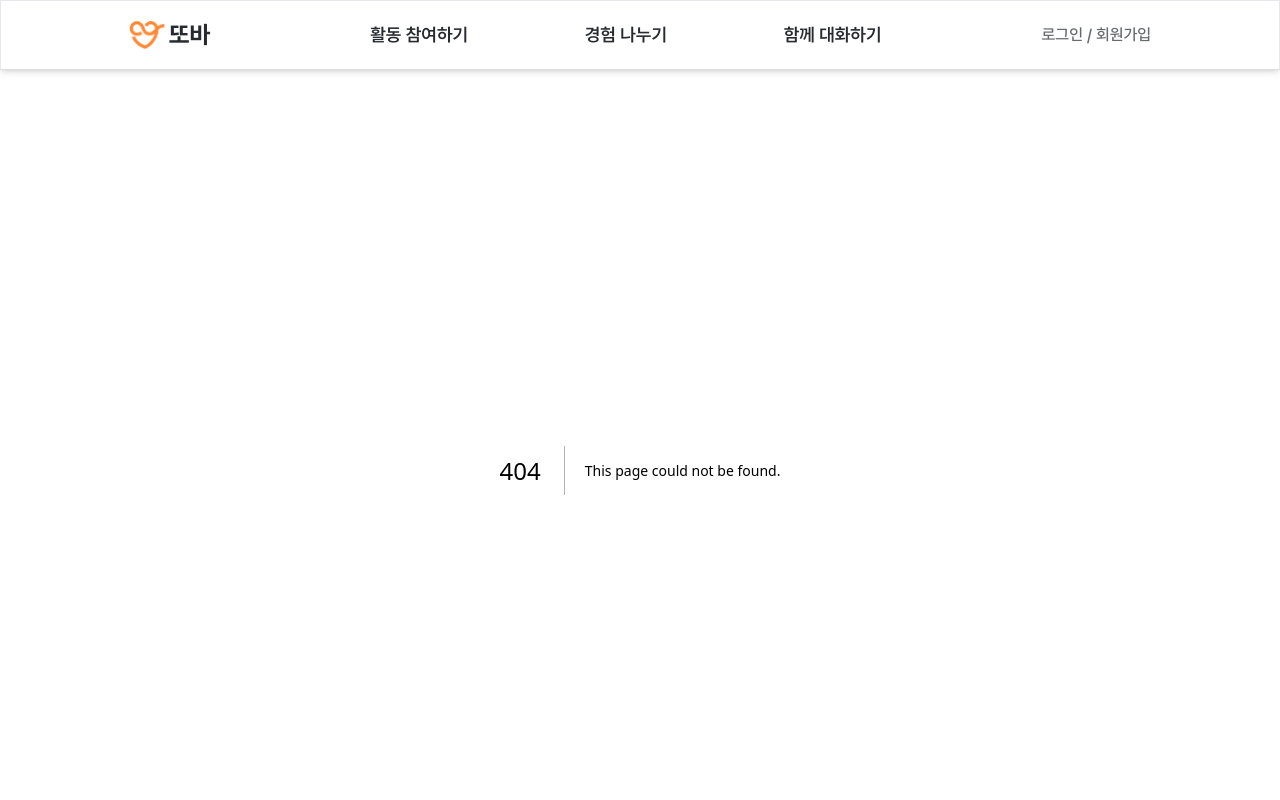
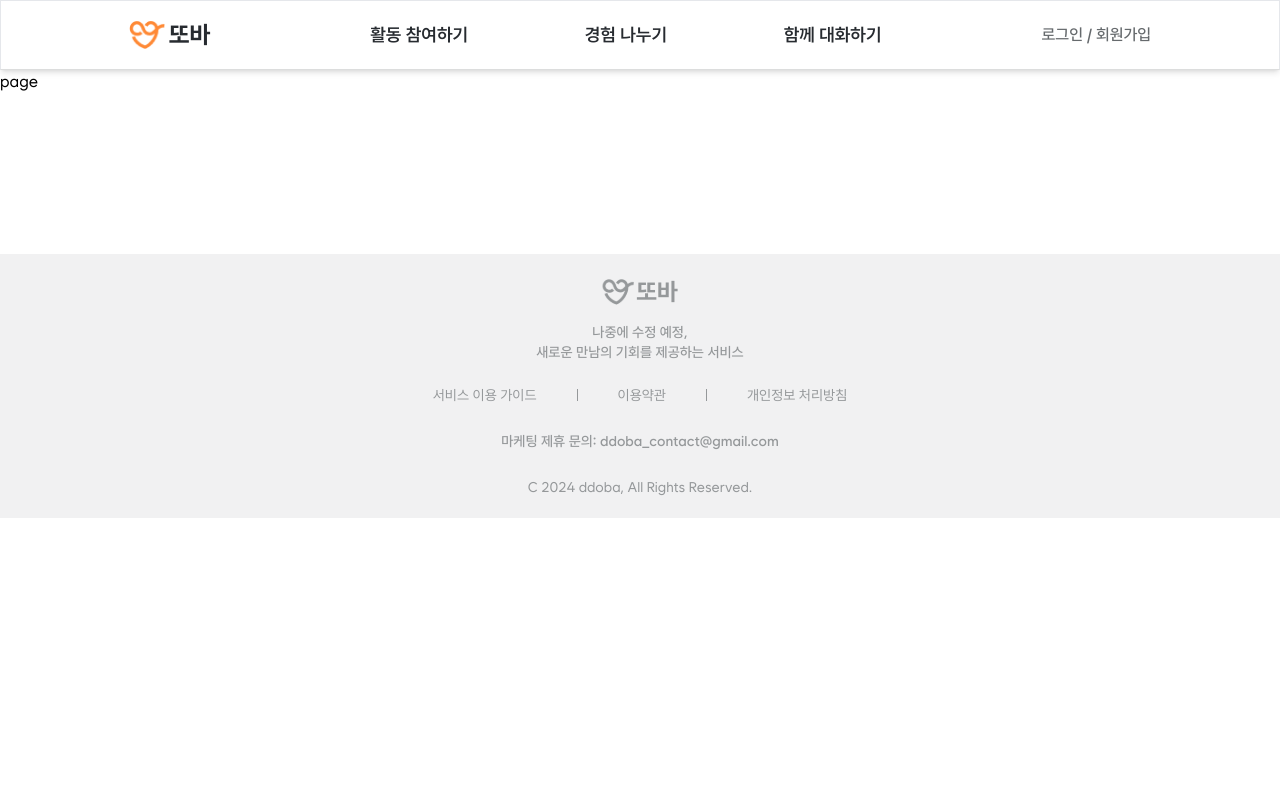
Before and after one commit to Kusitms-29th-Meetup-TeamE/Frontend, a Next.js app: page /join in a window 1280 px wide. Before the commit this address had no page. Shown: the top 800 px of the page. Built offline with nearby package versions, Linux system fonts and the light colour scheme.

Commit message:
📍 Feat(#45): routing path to join page

```diff
--- /dev/null
+++ b/src/app/join/page.tsx
@@ -0,0 +1,9 @@
+import React from 'react'
+
+const page = () => {
+  return (
+    <div>page</div>
+  )
+}
+
+export default page
--- a/src/components/common-components/common/Header.tsx
+++ b/src/components/common-components/common/Header.tsx
@@ -39,7 +39,7 @@ export default function Header() {
         </Link>
 
         <div className={variants.menubar}>
-          <Link href="#">
+          <Link href="/join">
             <div className={variants.centerMenu}>활동 참여하기</div>
           </Link>
           <Link href="#">
```
